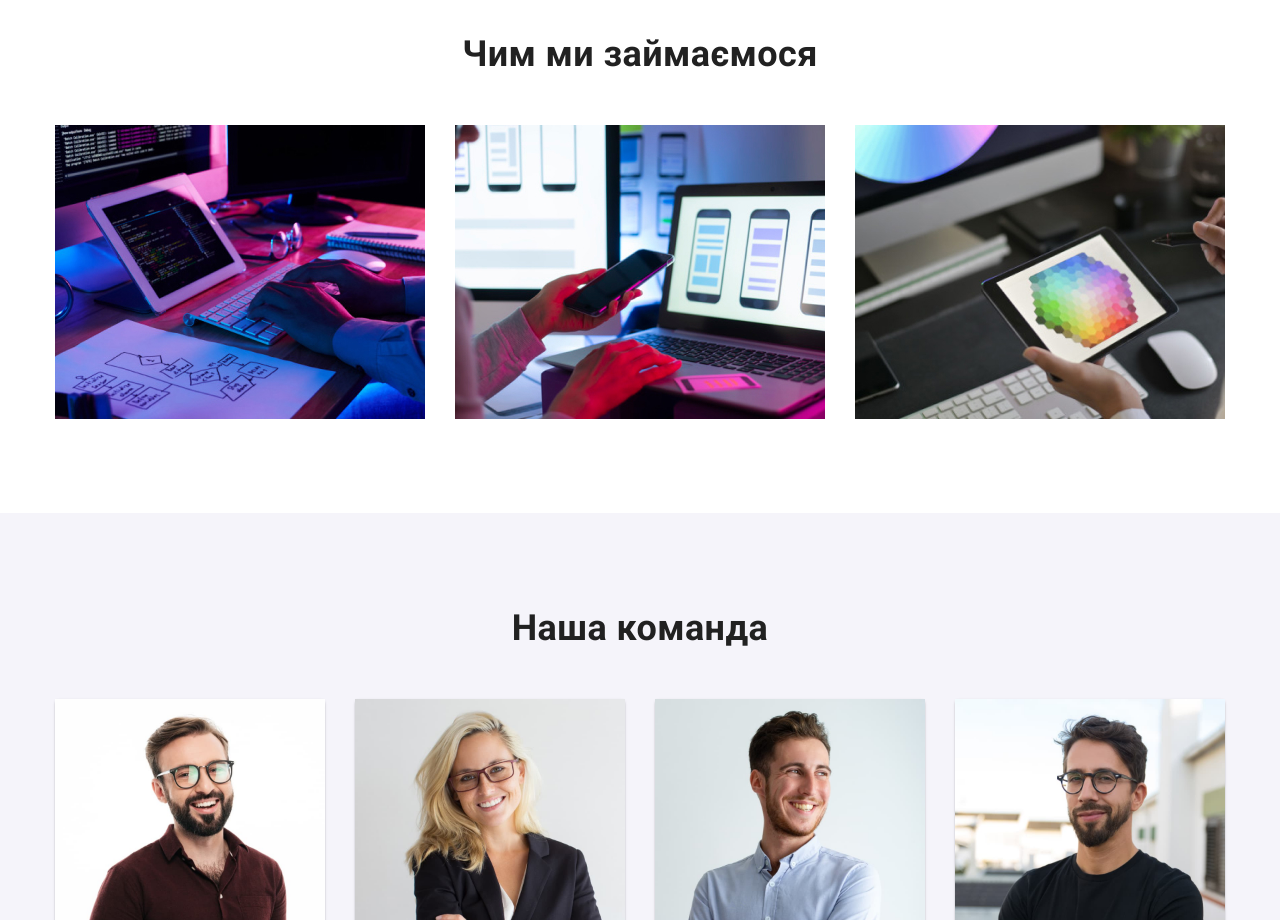
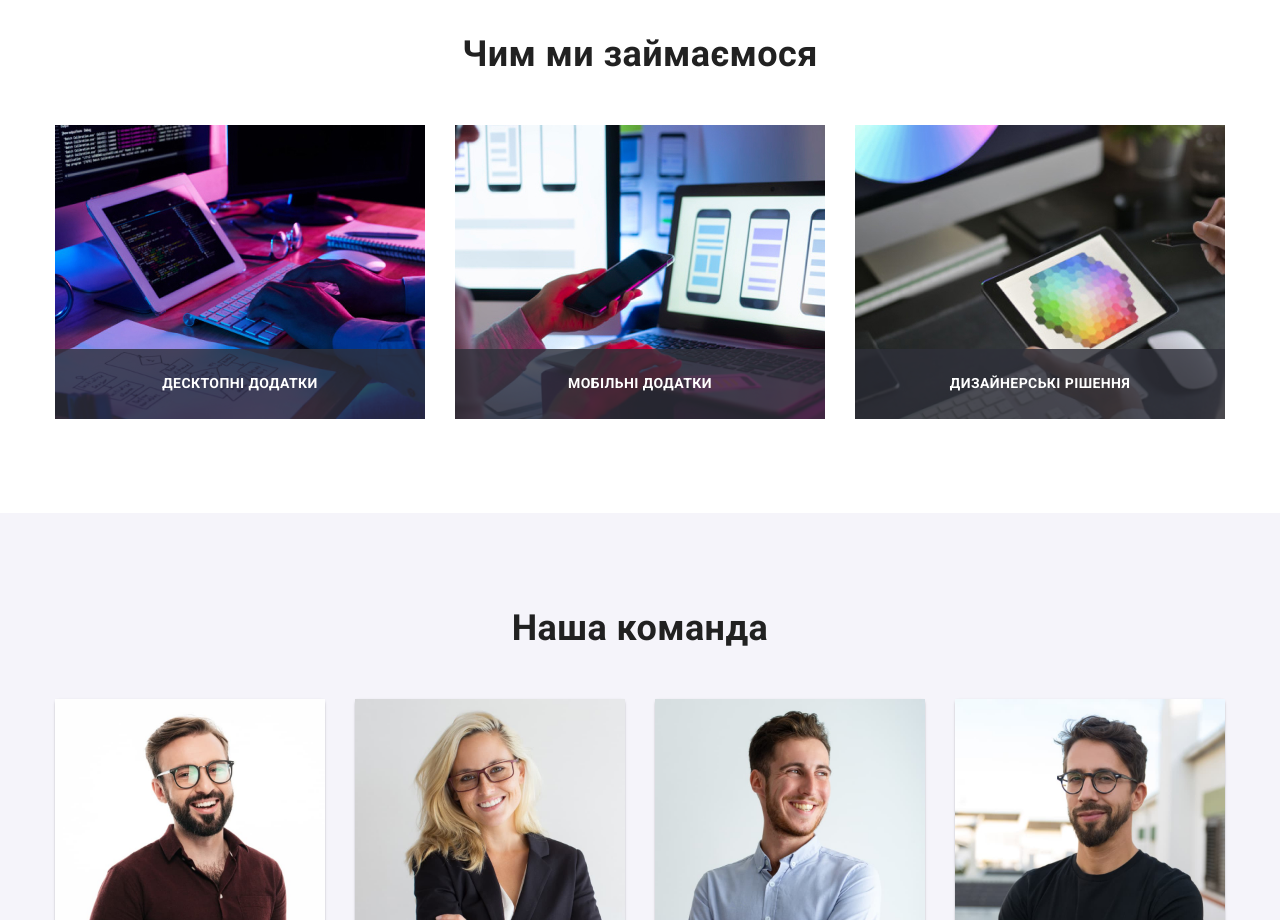
Before and after one commit to marynalykholot/goit-markup-hw-04, a plain HTML site: page index.html in a window 1280 px wide. Shown: the part 1080-2000 px from the top of the page. Drawn offline with nearby package versions, Linux system fonts and the light colour scheme.

Commit message:
позиціонування в "Студія"

```diff
--- a/css/main.css
+++ b/css/main.css
@@ -134,14 +134,27 @@ img{
   display: flex;
 }
 
- .nav-link {
-
+.nav-link {
+  position: relative;
   padding-top: 32px;
   padding-bottom: 32px;
- }
+}
+
+.nav-link.current::after{
+content: "";
+position: absolute;
+bottom: 0;
+left: 0;
+
+display: block;
+width: 100%;
+height: 4px;
+border-radius: 2px;
+background-color: var(--accent-color);
+
+}
 
 .site-nav .link{
-
 
   font-family: inherit;
   color: var(--main-ctext);
@@ -193,13 +206,6 @@ margin-left: auto;
   line-height: 1.14;
   letter-spacing: 0.02em;
 }
-
-
-/*
-.auts-nav-item:not(:last-child){
-  margin-right: 50px;
-
-} */
 
 
 .auts-nav .link:hover,
@@ -370,6 +376,34 @@ padding: 10px 32px;
   margin-left: 30px;
 }
 
+.work-item-blok {
+  position: relative;
+}
+
+.overlay-text{
+  display: flex;
+  justify-content: center;
+  align-items: center;
+  position: absolute;
+    bottom: 0;
+    left: 0;
+    width: 100%;
+    height: 70px;
+
+    background-color: rgba(47, 48, 58, 0.8);
+}
+
+.work-item-text{
+
+font-weight: 700;
+font-size: 14px;
+line-height: 1.14;
+text-align: center;
+letter-spacing: 0.03em;
+text-transform: uppercase;
+
+color: var(--white);
+}
 
 /*OUR TEAM*/
 .comand-container .list{
@@ -387,14 +421,7 @@ padding: 10px 32px;
 box-shadow: 0px 2px 1px 0px rgba(0, 0, 0, 0.2),
 0px 1px 1px 0px rgba(0, 0, 0, 0.14),
 0px 1px 3px 0px rgba(0, 0, 0, 0.12);
-
-
-
-
 }
-
-
-
 
 
 .comand-blok{
@@ -475,15 +502,11 @@ line-height: 1.16;
 text-align: center;
 margin-bottom: 50px;
 letter-spacing: 0.03em;
-
-
 }
 
 
 .list-client{
   display: flex;
-
-
 }
 
 
@@ -496,9 +519,8 @@ letter-spacing: 0.03em;
     border: 1px solid #AFB1B8;
     border-radius: 4px;
     fill: #AFB1B8;
+}
 
-
-}
 .item-client .icon-client:hover,
 .icon-client .icon-client:focus {
 fill: var(--accent-color);
@@ -524,8 +546,6 @@ border-color: var(--accent-color);
 }
 
 .footer-icon{
-
-
   margin-right: 10px;
   width: 44px;
   height: 44px;
@@ -544,16 +564,6 @@ border-color: var(--accent-color);
 .footer-icon .team-icon:focus{
   background-color: var(--accent-color);
 }
-
-
-/* .footer-contacts{
-  display: inline-block;
-} */
-
-
-/* .footer-icon .team-icon{
-  justify-content: space-between;
-} */
 
 
 .logo.logo-nav-footer{
@@ -628,6 +638,7 @@ border-color: var(--accent-color);
   line-height: 1.7;
   letter-spacing: 0.03em;
 }
+
 li.address-item{
 
   padding: 0;
--- a/index.html
+++ b/index.html
@@ -131,27 +131,52 @@
         <div class="container work-container">
           <h2 class="section-work">Чим ми займаємося</h2>
           <ul class="list">
+
             <li>
-              <img
+              <div class="work-item-blok" >
+                <img
                 src="images/desktop.programs.jpg"
                 alt="creation of desktop applications"
                 width="370"
               />
+              <div class="overlay-text">
+                <p class="work-item-text">
+                  Десктопні додатки
+                </p>
+              </div>
+              </div>
             </li>
+
             <li class="work-item">
-              <img
+              <div class="work-item-blok" >
+                <img
                 src="images/mobile.applications.jpg"
                 alt="creating mobile applications"
                 width="370"
               />
+              <div class="overlay-text">
+                <p class="work-item-text">
+                  Мобільні додатки
+                </p>
+              </div>
+              </div>
             </li>
+
             <li class="work-item">
-              <img
+              <div class="work-item-blok">
+                <img
                 src="images/design.solution.jpg"
                 alt="creation of design solutions"
                 width="370"
               />
+              <div class="overlay-text">
+                <p class="work-item-text">
+                  Дизайнерські рішення
+                </p>
+              </div>
+              </div>
             </li>
+
           </ul>
         </div>
       </section>
```
